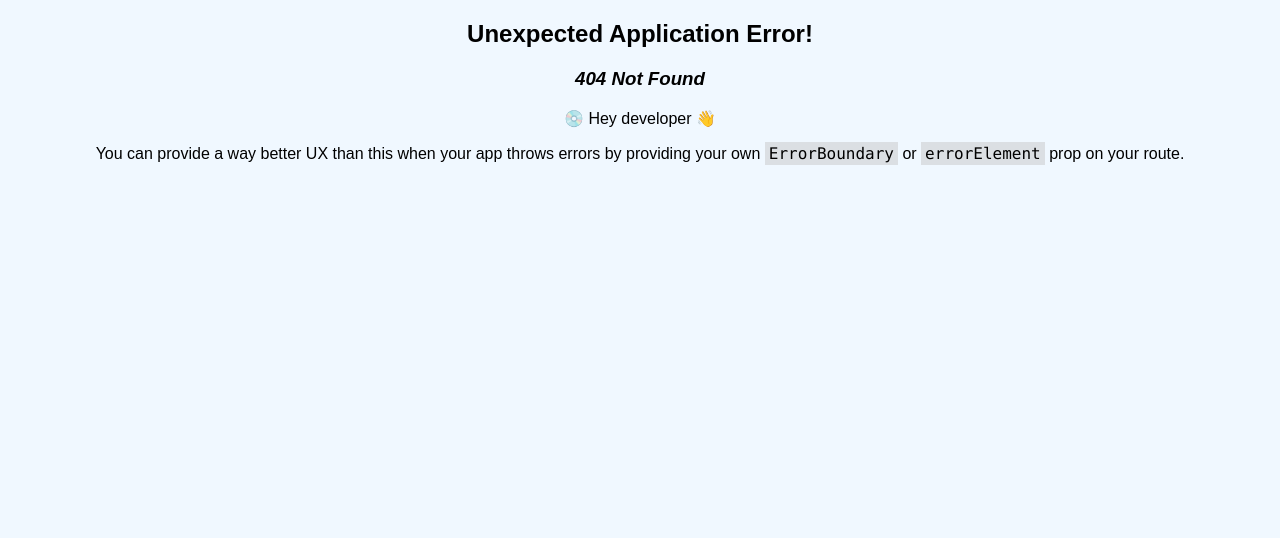
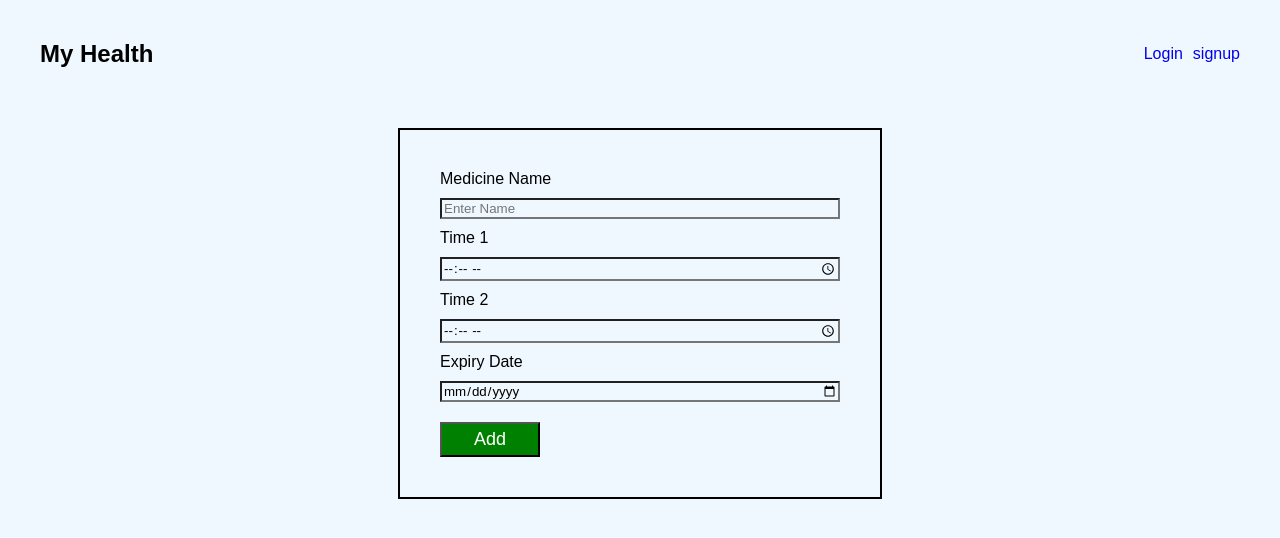
Before and after one commit to kunalkumar2002/HealthCare, a React (Create React App) app: page /medicine in a window 1280 px wide. Before the commit this address had no page. Shown: the top 538 px of the page. Built offline with nearby package versions, Linux system fonts and the light colour scheme.

Commit message:
ading medicine page

```diff
--- a/src/Page/details.js
+++ b/src/Page/details.js
@@ -1,6 +1,40 @@
+import { useLocation, useNavigate } from "react-router-dom";
 const Details = () => {
+  const navigate = useNavigate();
+  const location = useLocation();
+
+  // Access the input data from the location state
+  const input = location.state && location.state.input;
+  // const property = location.state && location.state.property;
+
+  const handleclick = (e) => {
+    e.preventDefault();
+    // console.log(e);
+    navigate("/medicine", { input: input });
+  };
+
   return (
-    <div style={{ display: "flex", flexDirection: "row", margin: "0px 30px" }}>
+    <div>
+      <div style={{ textAlign: "left", margin: "0px 30px 20px" }}>
+        <button
+          style={{
+            background: "green",
+            color: "white",
+            fontSize: "x-large",
+            padding: "5px",
+            border: "2px solid black",
+            borderRadius: "5px",
+            cursor: "pointer",
+          }}
+          onClick={handleclick}
+        >
+          Add Medicine
+        </button>
+        {/* <div> Habits</div> */}
+      </div>
+      <div
+        style={{ display: "flex", flexDirection: "row", margin: "0px 30px" }}
+      >
         <div
           style={{
             display: "flex",
@@ -50,6 +84,8 @@ const Details = () => {
                 background: "white",
               }}
             ></div>
+            <button> Habits</button>
+          </div>
         </div>
       </div>
     </div>
--- a/src/Page/signup.js
+++ b/src/Page/signup.js
@@ -27,10 +27,11 @@ const Signup = () => {
         });
         setDoc(doc(db, "uesr-info", input.email), {
           userInfo: input.email,
+          userName: input.name,
           userCart: [],
         });
         console.log(user);
-        navigate("/details");
+        navigate("/details", { input: input });
       })
       .catch((err) => {
         console.log("geting error", err);
--- a/src/component/App.js
+++ b/src/component/App.js
@@ -5,6 +5,7 @@ import Navbar from "./navbar";
 import Login from "../Page/login";
 import SignUp from "../Page/signup";
 import Details from "../Page/details";
+import Medicine from "./medicine";
 
 function App() {
   const router = createBrowserRouter([
@@ -16,6 +17,7 @@ function App() {
         { path: "/login", element: <Login /> },
         { path: "/signup", element: <SignUp /> },
         { path: "/details", element: <Details /> },
+        { path: "/medicine", element: <Medicine /> },
       ],
     },
   ]);
--- /dev/null
+++ b/src/component/medicine.js
@@ -0,0 +1,108 @@
+import { useState } from "react";
+import { useNavigate, useLocation } from "react-router-dom";
+import { doc, setDoc } from "firebase/firestore";
+import { db } from "../firebase";
+
+const Medicine = () => {
+  const [property, setProperty] = useState({
+    name: "",
+    time1: "",
+    time2: "",
+    expiry: "",
+  });
+  const navigate = useNavigate();
+  const location = useLocation();
+  const input = location.state && location.state.input;
+  console.log(input);
+
+  const handlesubmit = (e) => {
+    e.preventDefault();
+    // console.log(property);
+    const updatedCart = [...input.userCart, property];
+    setDoc(doc(db, "uesr-info", input.email), {
+      ...input,
+      userCart: updatedCart,
+    });
+    navigate("/details");
+  };
+
+  return (
+    <div>
+      <div
+        style={{
+          display: "flex",
+          justifyContent: "center",
+          margin: "40px",
+        }}
+      >
+        <form
+          style={{
+            display: "flex",
+            flexDirection: "column",
+            width: "400px",
+            textAlign: "left",
+            border: "2px solid black",
+            padding: "40px",
+          }}
+          onSubmit={handlesubmit}
+        >
+          <label style={{ marginBottom: "10px" }}>Medicine Name</label>
+          <input
+            type="text"
+            placeholder="Enter Name"
+            value={property.name}
+            onChange={(e) =>
+              setProperty((prev) => ({ ...prev, name: e.target.value }))
+            }
+          />
+          <label style={{ marginBottom: "10px", marginTop: "10px" }}>
+            Time 1
+          </label>
+          <input
+            type="time"
+            placeholder="time"
+            value={property.time1}
+            onChange={(e) =>
+              setProperty((prev) => ({ ...prev, time1: e.target.value }))
+            }
+          />
+          <label style={{ marginBottom: "10px", marginTop: "10px" }}>
+            Time 2
+          </label>
+          <input
+            type="time"
+            placeholder="Time "
+            value={property.time2}
+            onChange={(e) =>
+              setProperty((prev) => ({ ...prev, time2: e.target.value }))
+            }
+          />
+          <label style={{ marginBottom: "10px", marginTop: "10px" }}>
+            Expiry Date
+          </label>
+          <input
+            type="date"
+            placeholder="Expiry Date"
+            value={property.expiry}
+            onChange={(e) =>
+              setProperty((prev) => ({ ...prev, expiry: e.target.value }))
+            }
+          />
+          <button
+            style={{
+              marginTop: "20px",
+              width: "100px",
+              background: "green",
+              color: "white",
+              fontSize: "large",
+              padding: "5px",
+            }}
+          >
+            Add
+          </button>
+        </form>
+      </div>
+    </div>
+  );
+};
+export default Medicine;
```
Lines whose indentation alone changed are shown as unchanged.
